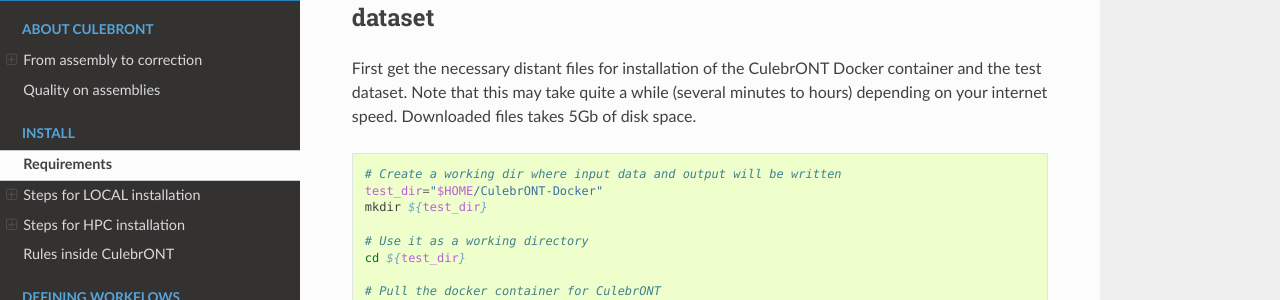
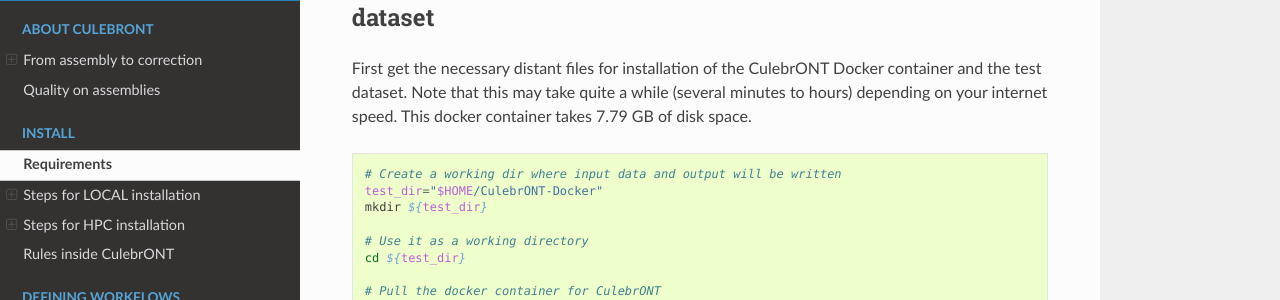
Before and after one commit to SouthGreenPlatform/culebrONT, a Sphinx documentation site: the page built from docs/source/INSTALL.rst, in a window 1280 px wide and 900 px high, scrolled down 1027 px. Shown: the part 199-499 px from the top of the window. Built offline with Sphinx 7.4.7 and the Read the Docs theme 2.0.0, drawn with Linux system fonts in a browser that asks for light colours; the version number could not be read and is left out.

Commit message:
docker size

```diff
--- a/docs/source/INSTALL.rst
+++ b/docs/source/INSTALL.rst
@@ -21,7 +21,7 @@
 1. Pull the build docker virtual machine and obtain test dataset
 ----------------------------------------------------------------
 
-First get the necessary distant files for installation of the CulebrONT Docker container and the test dataset. Note that this may take quite a while (several minutes to hours) depending on your internet speed. Downloaded files takes 5Gb of disk space.
+First get the necessary distant files for installation of the CulebrONT Docker container and the test dataset. Note that this may take quite a while (several minutes to hours) depending on your internet speed. This docker container takes 7.79 GB of disk space.
 
 .. code-block:: bash
 
```
